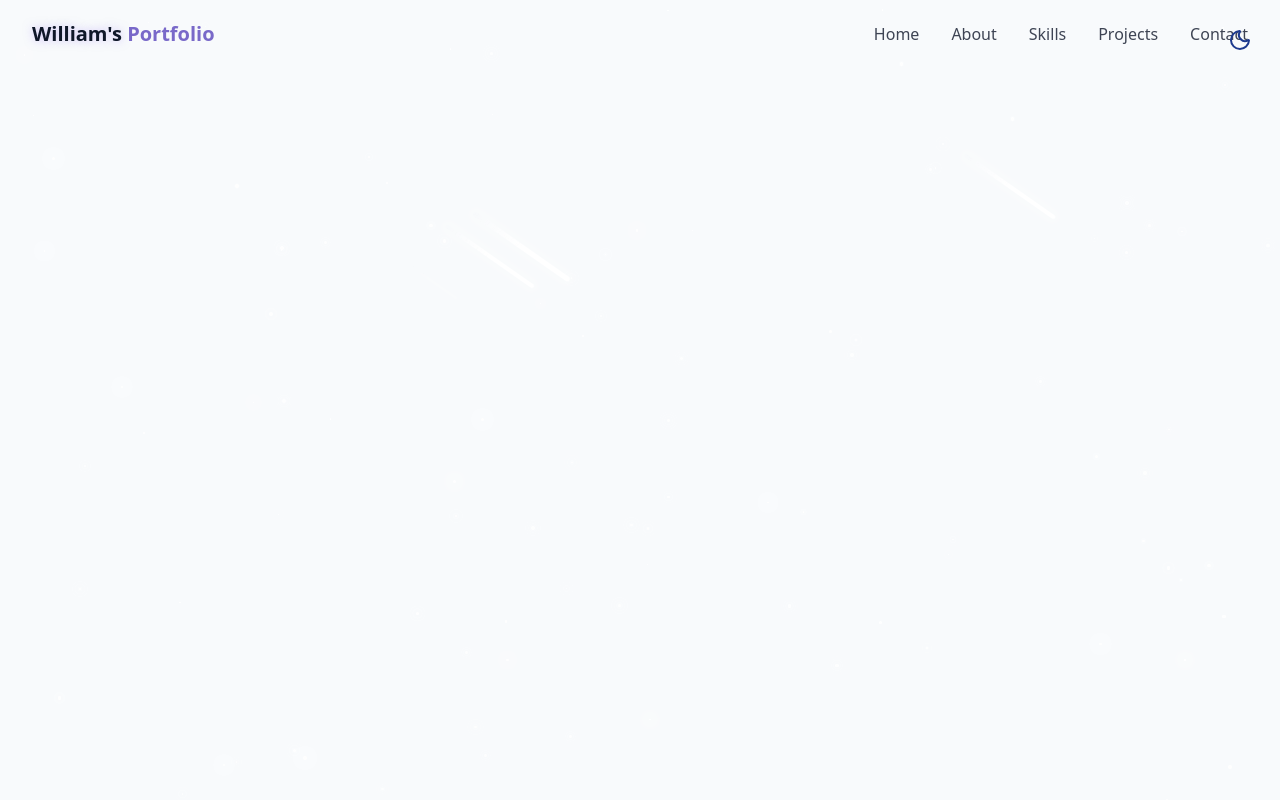
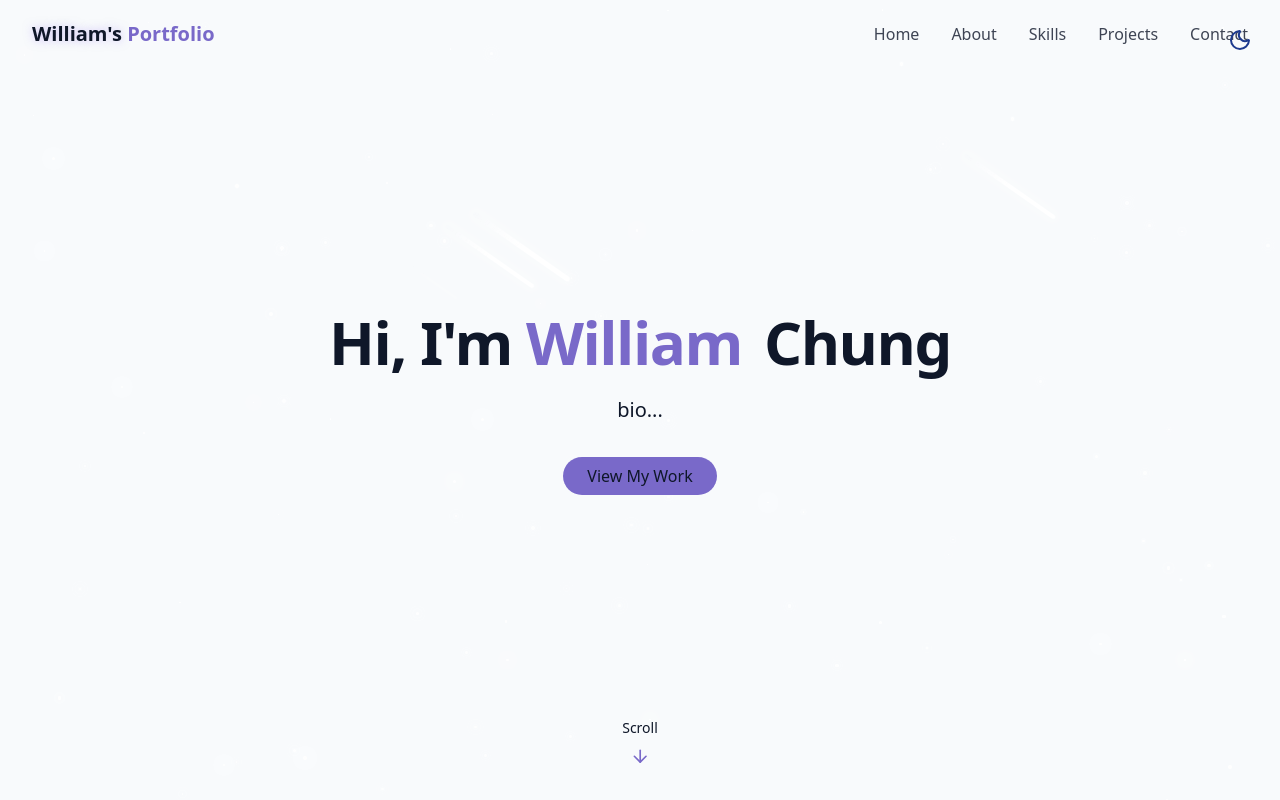
Before and after one commit to WLL1am/portfolio, a React (Vite) app: page / in a window 1280 px wide. Built offline with nearby package versions, Linux system fonts and the light colour scheme.

Commit message:
created hero section

```diff
--- /dev/null
+++ b/src/components/HeroSection.jsx
@@ -0,0 +1,35 @@
+import { ArrowDown } from "lucide-react"
+
+export const HeroSection = () => {
+    return (
+        <section
+            id="hero"
+            className="relative min-h-screen flex flex-col items-center justify-center px-4"
+        >
+            <div className="container max-w-4xl mx-auto text-center z-10">
+                <div className="space-y-6">
+                    <h1 className='text-4xl md:text-6xl font-bold tracking-tight'>
+                        <span className="opacity-0 animate-fade-in">Hi, I'm</span>
+                        <span className="text-primary opacity-0 animate-fade-in-delay-1"> William</span>
+                        <span className="text-gradient ml-2 opacity-0 animate-fade-in-delay-2"> Chung</span>
+                    </h1>
+
+                    <p className="text-lg md:text-xl text-muted-foreground max-w-2xl mx-auto opacity-0 animate-fade-in-delay-3">
+                        bio...
+                    </p>
+
+                    <div className="pt-4 opacity-0 animate-fade-in-delay-4">
+                        <a href="#projects" className="cosmic-button">
+                            View My Work
+                        </a>
+                    </div>
+                </div>
+            </div>
+
+            <div className="absolute bottom-8 left-1/2 transform -translate-x-1/2 flex flex-col items-center animate-bounce">
+                <span className="text-sm text-muted-foreground mb-2"> Scroll</span>
+                <ArrowDown className="h-5 w-5 text-primary" />
+            </div>
+        </section>
+    )
+}
--- a/src/pages/Home.jsx
+++ b/src/pages/Home.jsx
@@ -1,3 +1,4 @@
+import { HeroSection } from "../components/HeroSection"
 import { Navbar } from "../components/Navbar"
 import { ThemeToggle } from "../components/ThemeToggle"
 import { StarBackground } from '@/components/StarBackground'
@@ -15,7 +16,9 @@
             <Navbar />
 
         {/* Main Content */}
-
+            <main>
+                <HeroSection />
+            </main>
 
         {/* Footer */}
 
```
